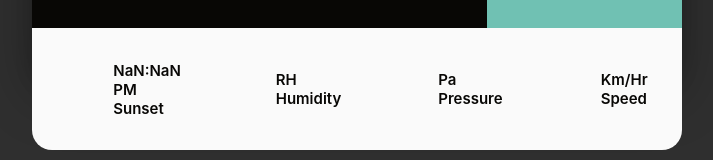
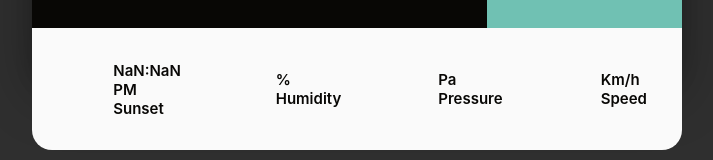
Before and after one commit to Rajan-7/reactjs, a React (Create React App) app: page / in a window 1280 px wide. Shown: the part 498-658 px from the top of the page, without its empty margins (283-996 px from the left). Built offline with nearby package versions, Linux system fonts and the light colour scheme; no server answers; some icons are missing.

Commit message:
Appropriate unit assign in Weathercard

```diff
--- a/src/components/weather/style.css
+++ b/src/components/weather/style.css
@@ -139,7 +139,7 @@ body {
 .widget .extra-temp-info-section .extra-info-rightside {
   text-align: left;
   font-weight: 600;
-  text-transform: capitalize;
+  /* text-transform: capitalize; */
   color: #080705;
   font-size: 15px;
   margin-right: 0px;
--- a/src/components/weather/weathercard.jsx
+++ b/src/components/weather/weathercard.jsx
@@ -33,7 +33,13 @@ const Weathercard = ({
           setWeatherState("wi-night-thunderstorm");
           break;
         case "Haze":
-          setWeatherState("wi-day-sunny-overcast");
+          setWeatherState("wi-day-haze");
+          break;
+        case "Windy":
+          setWeatherState("wi-day-windyt");
+          break;
+        case "Clear":
+          setWeatherState("wi-night-clear");
           break;
         default:
           setWeatherState("wi-day-sunny");
@@ -79,7 +85,7 @@ const Weathercard = ({
                 <i className={"wi-humidity"}></i>
               </p>
               <p className="extra-info-rightside">
-                {humidity} RH
+                {humidity}%
                 <br />
                 Humidity
               </p>
@@ -101,7 +107,7 @@ const Weathercard = ({
                 <i className={"wi-strong-wind"}></i>
               </p>
               <p className="extra-info-rightside">
-                {speed} Km/hr
+                {speed} Km/h
                 <br />
                 Speed
               </p>
```
